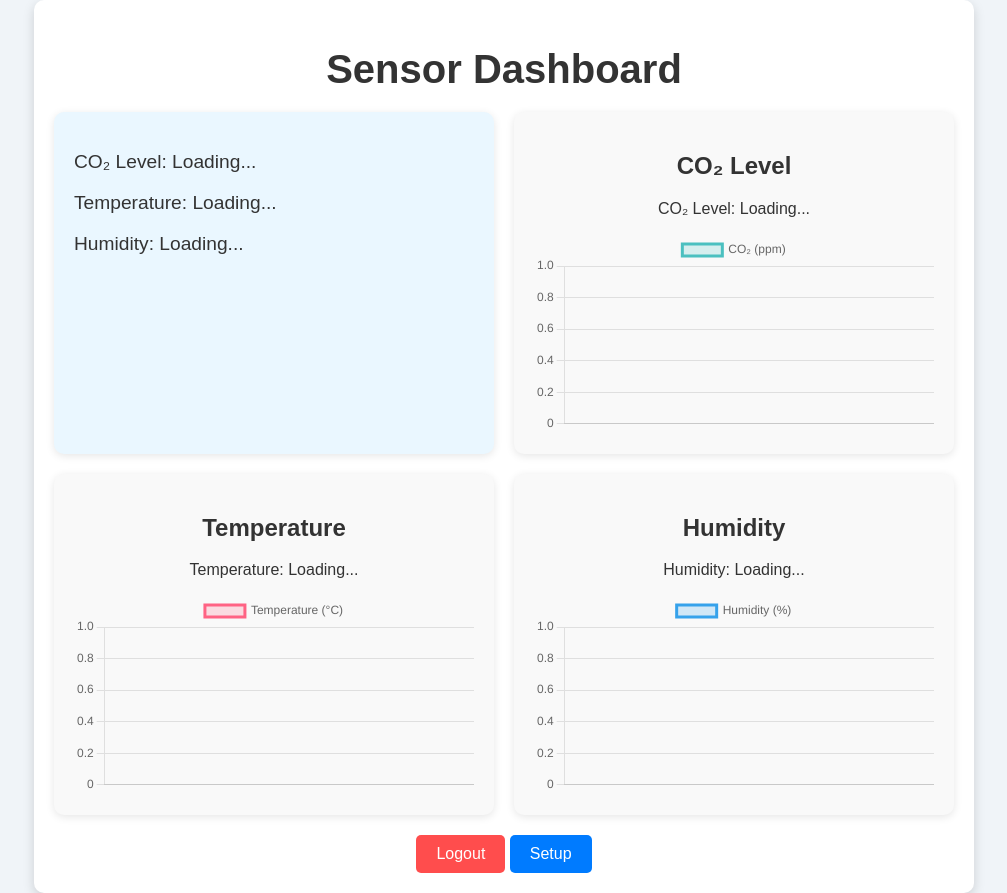
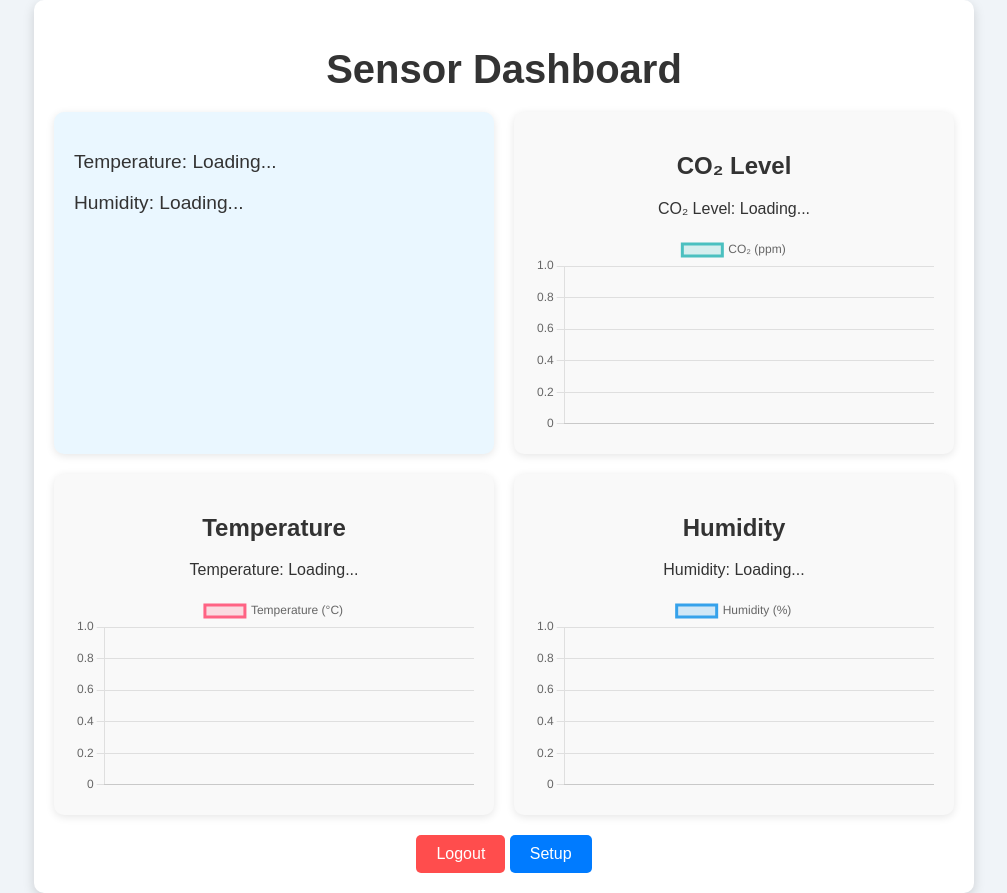
Before and after one commit to TheDukeElephant/bepproject, a Flask app: page /dashboard in a window 1280 px wide. Shown: the whole page, without its empty margins (136-1143 px from the left). Run offline with Flask 3, Linux system fonts and the light colour scheme; a user stored in the database is signed in; some libraries are stand-ins or nearby versions.

Commit message:
get rid of co2 value

```diff
--- a/app/templates/dashboard.html
+++ b/app/templates/dashboard.html
@@ -16,7 +16,7 @@
         <div class="grid-container">
             <!-- Sensor Data -->
             <div class="sensor-data">
-                <p>CO₂ Level: <span id="co2">Loading...</span></p>
+
                 <p>Temperature: <span id="temperature">Loading...</span></p>
                 <p>Humidity: <span id="humidity">Loading...</span></p>
             </div>
```
